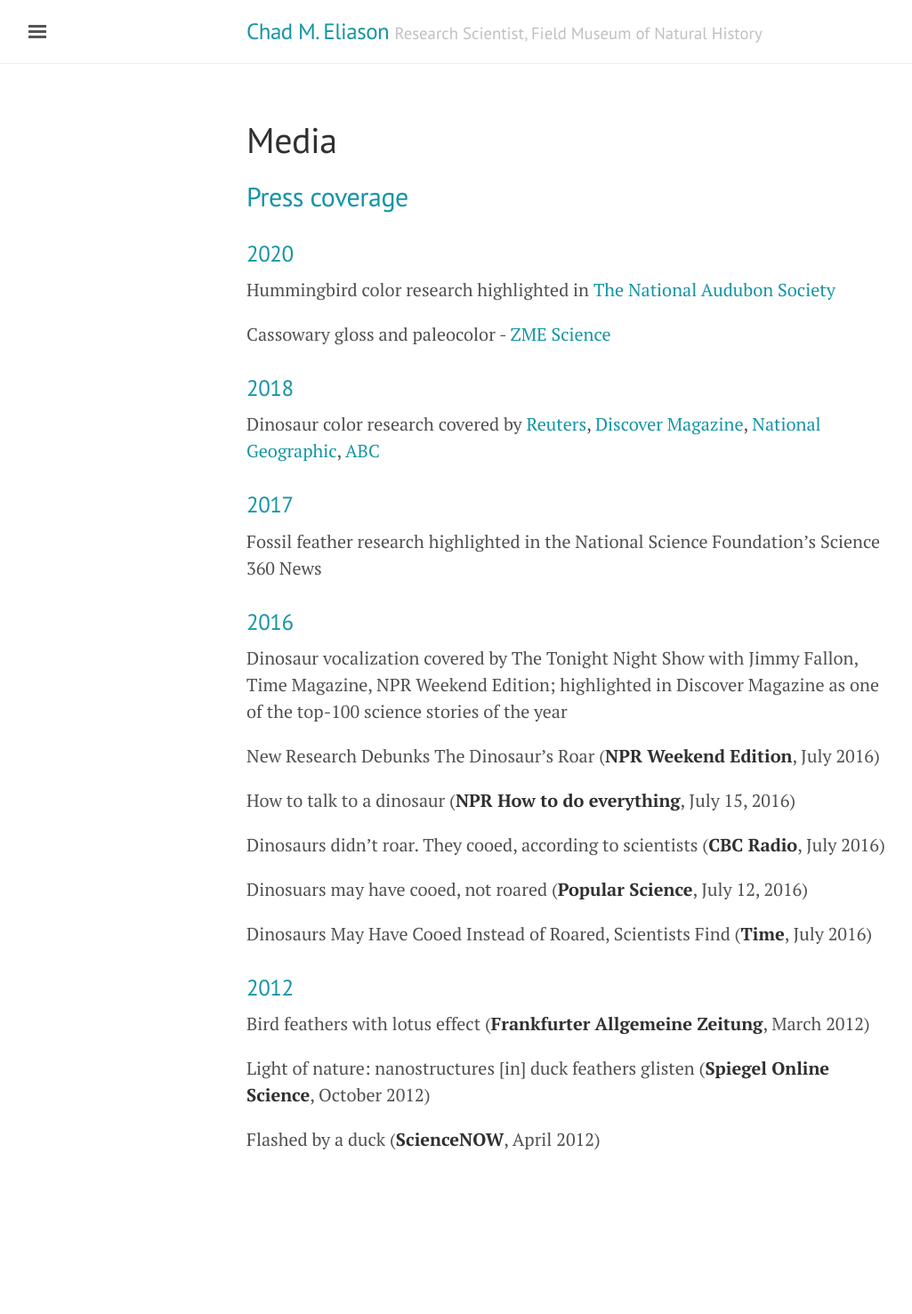
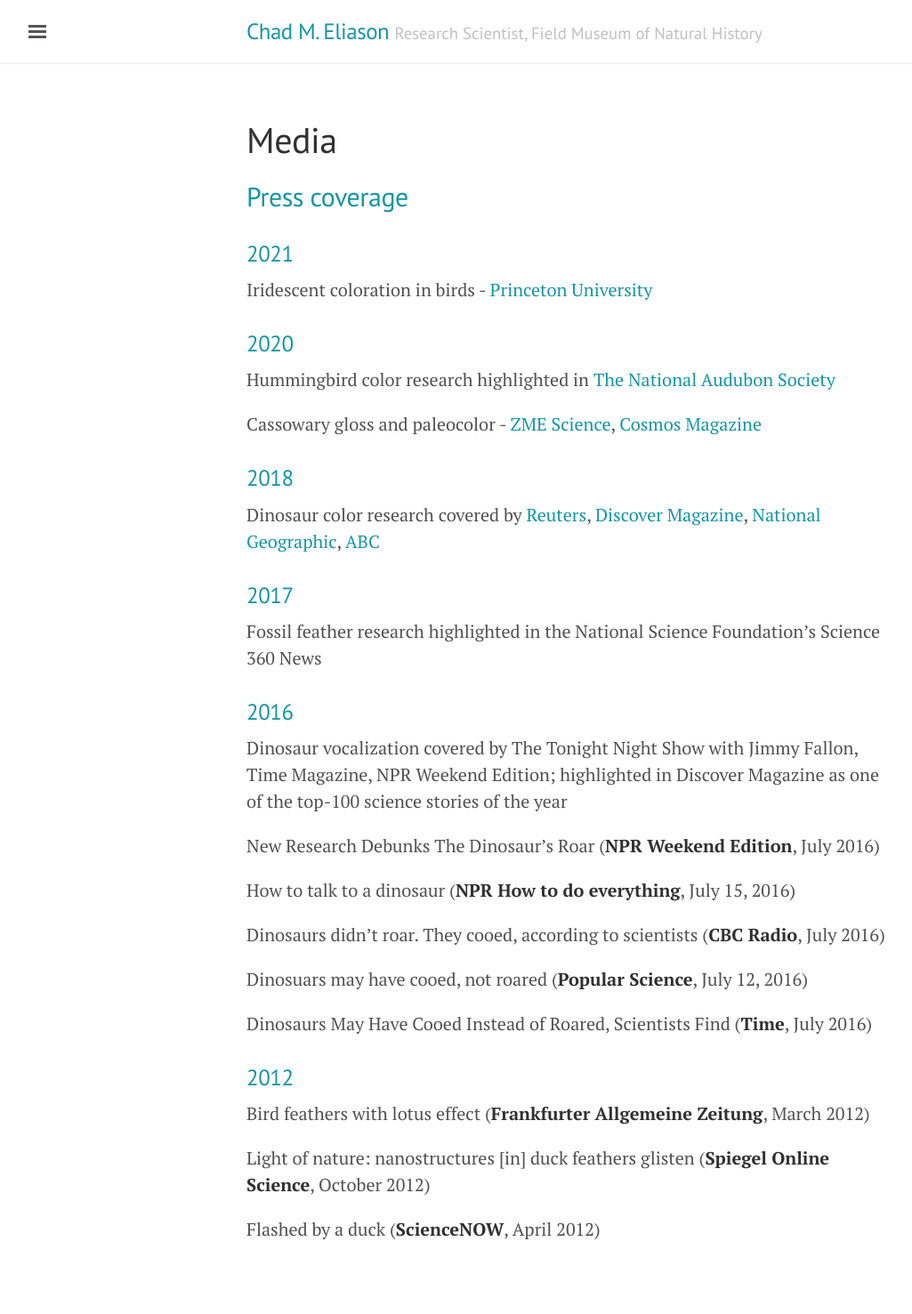
Before and after one commit to celiason/celiason.github.io, a Jekyll site: the page built from 5-media.md, in a window 1280 px wide. Shown: the whole page at 89% size, without its empty margins (3-1028 px from the left). Built offline with Jekyll 4.4.1, drawn with Linux system fonts in a browser that asks for light colours; before the commit the page ends 1376 px from its top, so only the background shows below that.

Commit message:
Update 5-media.md

```diff
--- a/5-media.md
+++ b/5-media.md
@@ -5,11 +5,15 @@
 
 ## Press coverage
 
+### 2021
+
+Iridescent coloration in birds - [Princeton University](https://environment.princeton.edu/news/birds-dazzling-iridescence-tied-to-nanoscale-tweak-of-feather-structure/)
+
 ### 2020
 
 Hummingbird color research highlighted in [The National Audubon Society](https://www.audubon.org/news/hummingbirds-owe-their-shimmer-microscopic-pancake-structures)
 
-Cassowary gloss and paleocolor - [ZME Science](https://www.zmescience.com/science/fossil-friday-feathers-colours-92035234/)
+Cassowary gloss and paleocolor - [ZME Science](https://www.zmescience.com/science/fossil-friday-feathers-colours-92035234/), [Cosmos Magazine](https://cosmosmagazine.com/nature/cassowaries-shine-in-an-interesting-way/)
 
 ### 2018
 
```
